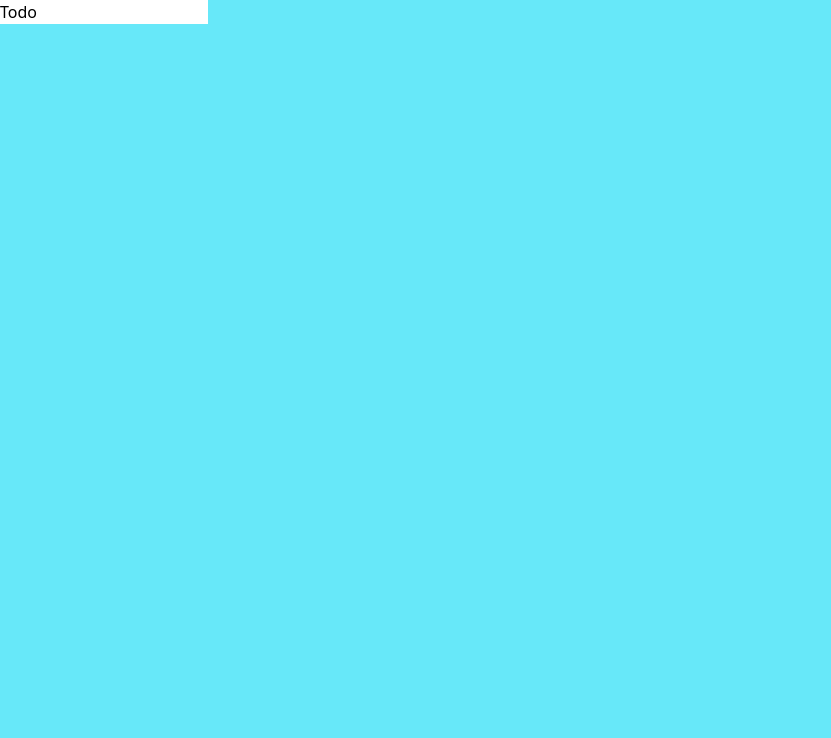
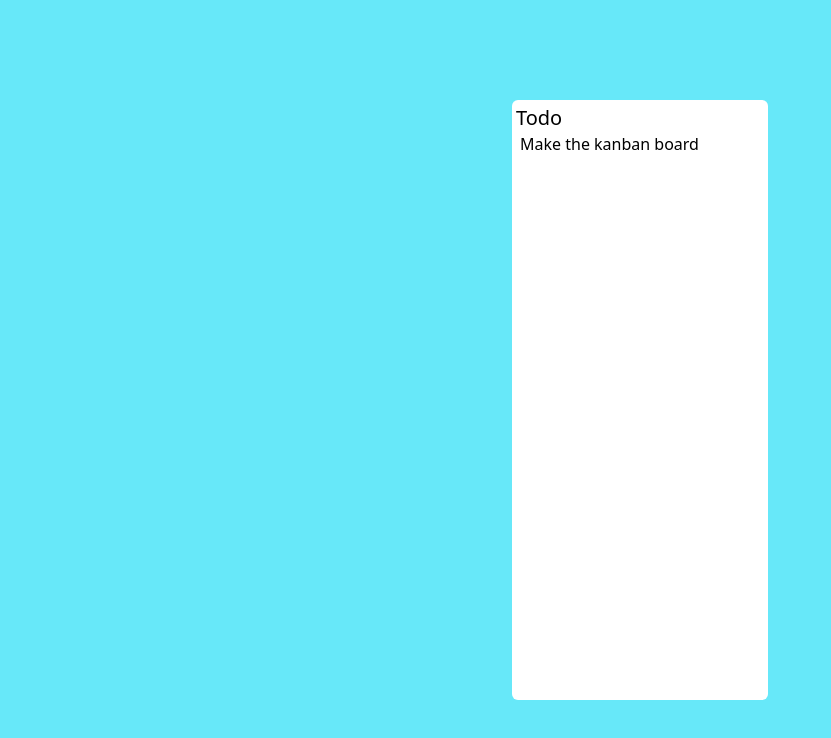
Before and after one commit to RangerVinven/Kanban-Board, a React (Vite) app: page / in a window 1280 px wide. Shown: the top 738 px of the page, without its empty margins (0-831 px from the left). Built offline with nearby package versions, Linux system fonts and the light colour scheme.

Commit message:
Centered the KanbanSection

```diff
--- /dev/null
+++ b/src/PagesAndComponents/Pages/Kanban/Components/KanbanItem.tsx
@@ -0,0 +1,7 @@
+export default function KanbanItem() {
+  return (
+    <div className="w-full mx-1">
+        <h3>Make the kanban board</h3>
+    </div>
+  )
+}
--- a/src/PagesAndComponents/Pages/Kanban/Components/KanbanSection.tsx
+++ b/src/PagesAndComponents/Pages/Kanban/Components/KanbanSection.tsx
@@ -1,7 +1,10 @@
+import KanbanItem from "./KanbanItem";
+
 export default function KanbanSection() {
   return (
-    <div className="h-fit w-52 bg-white">
-		<h1>Todo</h1>
+    <div className="h-3/4 w-64 p-1 bg-white rounded-md">
+		<h1 className="text-xl">Todo</h1>
+		<KanbanItem />
     </div>
   )
 }
--- a/src/PagesAndComponents/Pages/Kanban/Kanban.tsx
+++ b/src/PagesAndComponents/Pages/Kanban/Kanban.tsx
@@ -2,7 +2,7 @@ import KanbanSection from "./Components/KanbanSection";
 
 export default function Kanban() {
   return (
-    <div className="h-full w-full bg-cyan-300">
+    <div className="h-full w-full bg-cyan-300 flex justify-center items-center">
         <KanbanSection />
     </div>
   )
```
